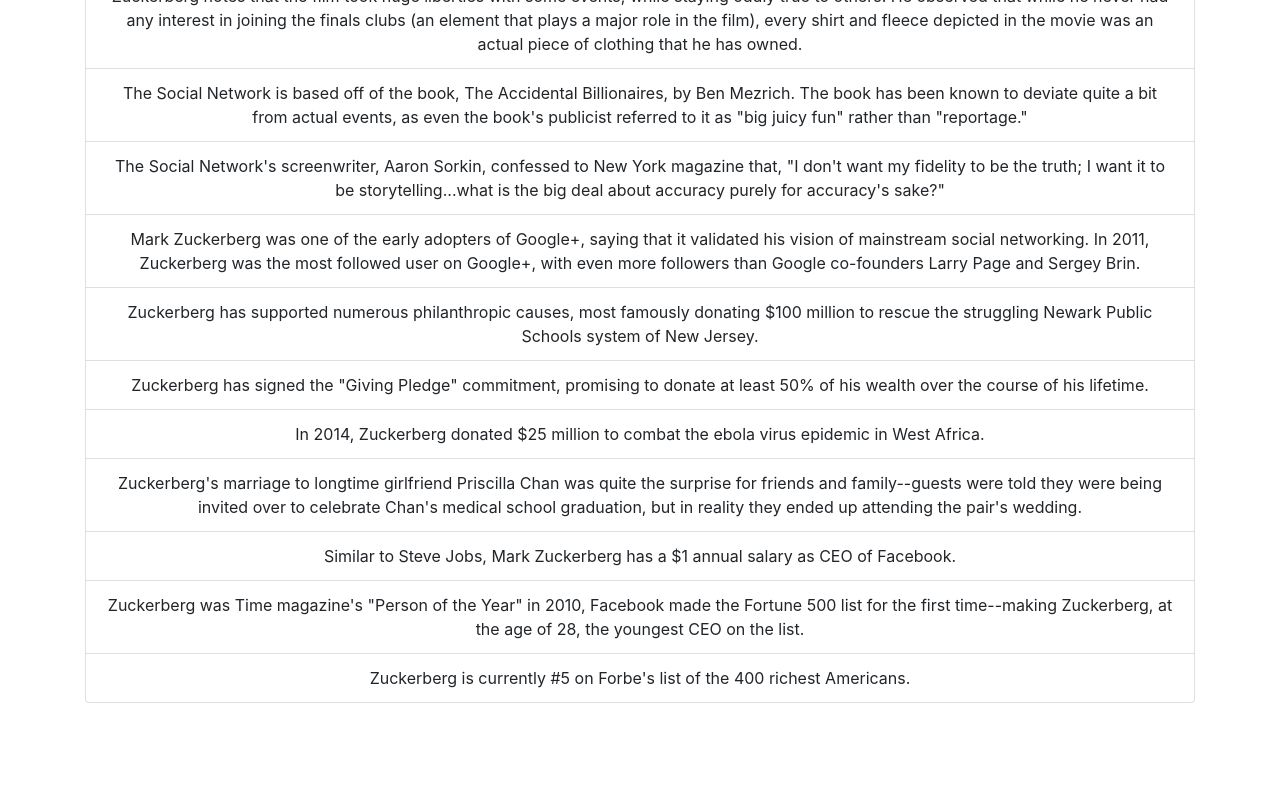
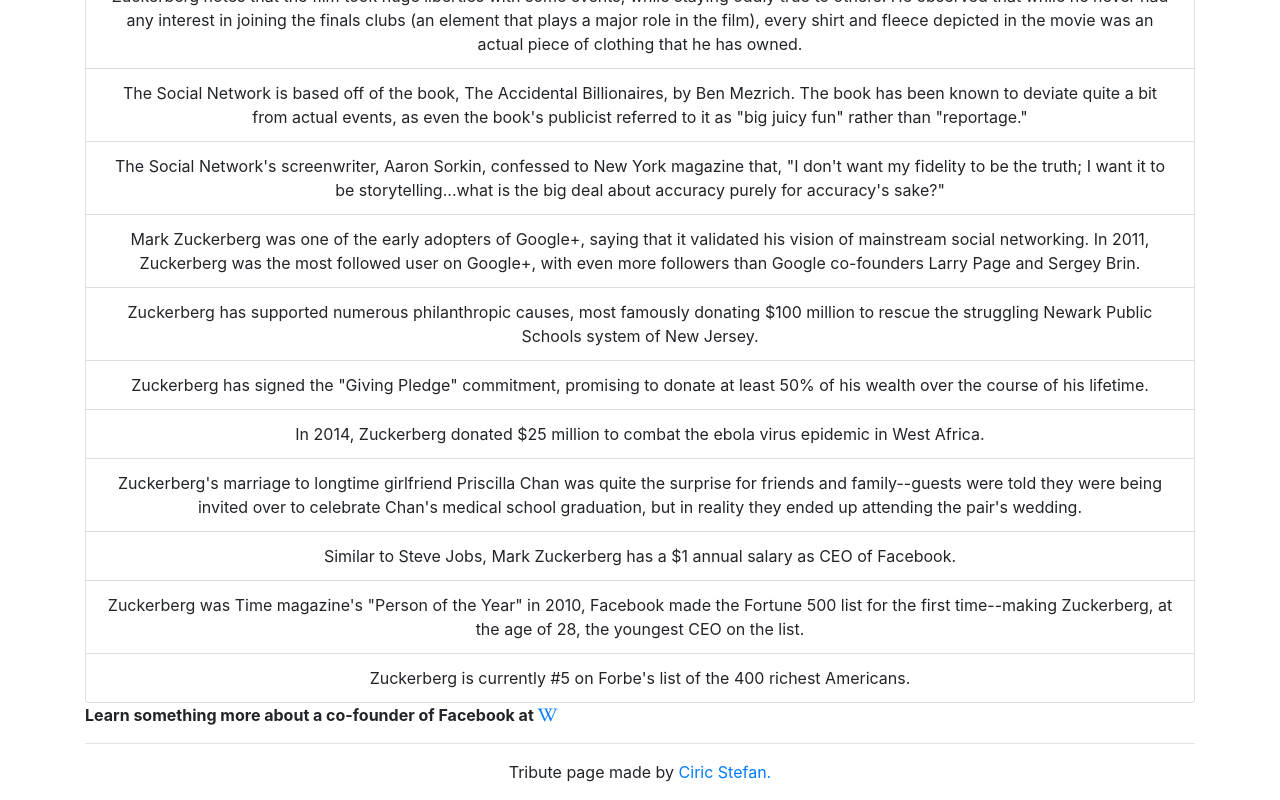
Before and after one commit to ciricstefan/fcc-tribute-page, a plain HTML site: page index.html in a window 1280 px wide. Shown: the part 1768-2568 px from the top of the page. Before the commit the page ends 2471 px from the top, so only its background shows below. Drawn offline with nearby package versions, Linux system fonts and the light colour scheme.

Commit message:
Add last content of page
Add link to wikipedia
Add footer
Add fontawesome

```diff
--- a/index.html
+++ b/index.html
@@ -5,6 +5,7 @@
   <meta name="viewport" content="width=device-width, initial-scale=1">
   <link rel="stylesheet" href="https://stackpath.bootstrapcdn.com/bootstrap/4.3.1/css/bootstrap.min.css" integrity="sha384-ggOyR0iXCbMQv3Xipma34MD+dH/1fQ784/j6cY/iJTQUOhcWr7x9JvoRxT2MZw1T" crossorigin="anonymous">
   <link rel="stylesheet" type="text/css" href="style.css">
+  <script src="https://kit.fontawesome.com/71fa3528c7.js"></script>
 </head>
 
 <body>
@@ -59,6 +60,15 @@
               <li class="list-group-item">Zuckerberg is currently #5 on Forbe's list of the 400 richest Americans.</li>
             </ul>
         </section>
+
+        <p><strong>Learn something more about a co-founder of Facebook at </strong>
+          <a id="tribute-link" href="https://en.wikipedia.org/wiki/Mark_Zuckerberg" target="_blank"><i class="fab fa-wikipedia-w"></i></a>
+        </p>
+
+        <footer class="text-center">
+          <hr>
+          <p>Tribute page made by <a href="https://www.linkedin.com/in/csstefan" target="_blank">Ciric Stefan.</a></p>
+        </footer>
     </div>
   </main>
 
```
